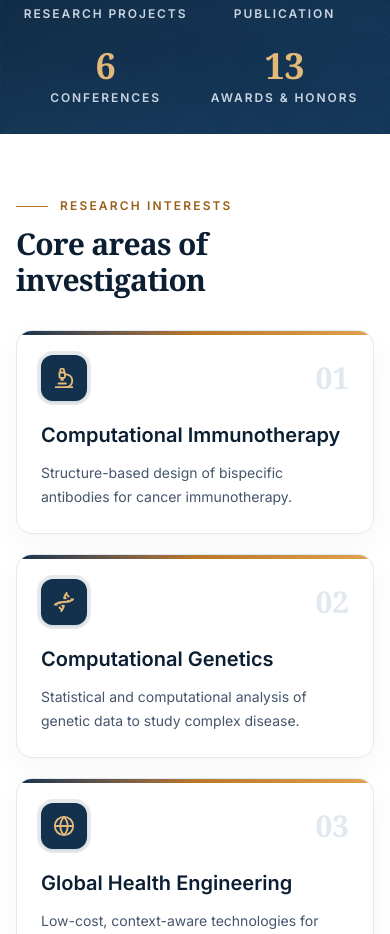
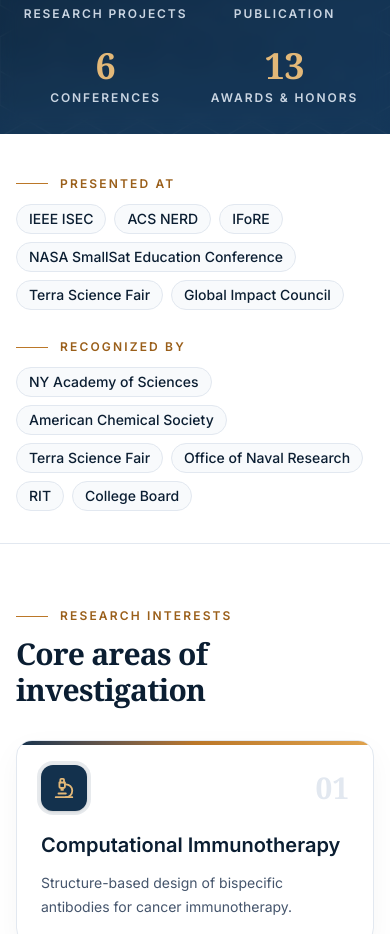
Before and after one commit to maarishkhan/Aarish-website, a Next.js app: page / in a window 390 px wide. Shown: the part 1260-2194 px from the top of the page. Built offline with nearby package versions, Linux system fonts and the light colour scheme; no server answers; the database is empty.

Commit message:
Add analytics, recognition strip, and pipeline diagram
- Vercel Web Analytics (cookie-free page views)
- Home: Presented at / Recognized by strip
- Project pages can show an ordered pipeline diagram; added for the bispecific antibody project

```diff
--- a/app/layout.tsx
+++ b/app/layout.tsx
@@ -1,6 +1,7 @@
 import './globals.css';
 import type { Metadata } from 'next';
 import { Inter, Source_Serif_4 } from 'next/font/google';
+import { Analytics } from '@vercel/analytics/next';
 import { getSiteConfig } from '@/data/site-config';
 import { Navbar } from '@/components/layout/navbar';
 import { Footer } from '@/components/layout/footer';
@@ -46,6 +47,7 @@ export default function RootLayout({ children }: { children: React.ReactNode })
           <main>{children}</main>
           <Footer />
         </div>
+        <Analytics />
       </body>
     </html>
   );
--- a/app/page.tsx
+++ b/app/page.tsx
@@ -4,7 +4,7 @@ import type { Route } from 'next';
 import { ArrowRight, Cpu, Dna, Globe, Microscope } from 'lucide-react';
 import { Helix } from '@/components/ui/helix';
 import { awards, getSiteConfig, getSocialLinks, featuredResearch, interests, publications, researchProjects } from '@/data/site-config';
-import { cvConferences } from '@/data/cv-extras';
+import { cvConferences, presentedAt, recognizedBy } from '@/data/cv-extras';
 
 const interestIcons = [Microscope, Dna, Globe, Cpu];
 
@@ -93,6 +93,24 @@ export default async function HomePage() {
               </div>
             ))}
           </dl>
+        </div>
+      </section>
+
+      <section className="border-b border-slate-200 bg-white py-8" aria-label="Where this work has been presented and recognized">
+        <div className="container-shell grid gap-5 md:grid-cols-2 md:gap-10">
+          {[
+            { label: 'Presented at', items: presentedAt },
+            { label: 'Recognized by', items: recognizedBy },
+          ].map((group) => (
+            <div key={group.label}>
+              <p className="eyebrow">{group.label}</p>
+              <ul className="mt-3 flex flex-wrap gap-x-2 gap-y-2 text-sm font-medium text-brand-dark">
+                {group.items.map((item) => (
+                  <li key={item} className="rounded-full border border-slate-200 bg-slate-50 px-3 py-1">{item}</li>
+                ))}
+              </ul>
+            </div>
+          ))}
         </div>
       </section>
 
--- a/app/research/[slug]/page.tsx
+++ b/app/research/[slug]/page.tsx
@@ -1,5 +1,6 @@
 import { notFound } from 'next/navigation';
 import { PageHeader } from '@/components/layout/page-header';
+import { Pipeline } from '@/components/research/pipeline';
 import { researchProjects } from '@/data/site-config';
 
 function Section({ title, children }: { title: string; children: string }) {
@@ -81,6 +82,7 @@ export default async function ProjectDetailPage({ params }: { params: Promise<{
         <Section title="Overview">{project.description}</Section>
         <Section title="Research question">{project.researchQuestion}</Section>
         <Section title="Motivation">{project.motivation}</Section>
+        {project.pipeline && project.pipeline.length > 0 && <Pipeline steps={project.pipeline} />}
         <Section title="Methodology">{project.methodology}</Section>
         <Section title="Outcomes">{project.results}</Section>
         <Chips title="Tools and technologies" items={project.technologies} />
--- /dev/null
+++ b/components/research/pipeline.tsx
@@ -0,0 +1,20 @@
+export function Pipeline({ steps }: { steps: { title: string; detail: string }[] }) {
+  return (
+    <section className="mt-10" aria-label="Computational pipeline">
+      <h2 className="text-lg font-semibold text-slate-900">Computational pipeline</h2>
+      <ol className="mt-5 grid gap-3 sm:grid-cols-2 lg:grid-cols-3">
+        {steps.map((step, index) => (
+          <li key={step.title} className="relative flex gap-4 rounded-2xl border border-slate-200 bg-slate-50 p-4">
+            <span className="grid h-9 w-9 shrink-0 place-items-center rounded-full bg-brand font-[family-name:var(--font-display)] text-sm font-bold text-accent-light" aria-hidden="true">
+              {index + 1}
+            </span>
+            <div>
+              <p className="text-sm font-semibold text-brand-dark">{step.title}</p>
+              <p className="mt-1 text-sm leading-5 text-slate-600">{step.detail}</p>
+            </div>
+          </li>
+        ))}
+      </ol>
+    </section>
+  );
+}
--- a/data/cv-extras.ts
+++ b/data/cv-extras.ts
@@ -27,3 +27,8 @@ export const cvLeadership: { organization: string; role: string; note?: string }
   { organization: 'Shared Decision Making Committee', role: 'Class Representative (2024–Present)' },
   { organization: 'Science Olympiad (2022–Present)', role: 'Science Honors Society (2023–Present)' },
 ];
+
+/** Short names for the home-page "presented at" and "recognized by" strip (text only, no logos). */
+export const presentedAt = ['IEEE ISEC', 'ACS NERD', 'IFoRE', 'NASA SmallSat Education Conference', 'Terra Science Fair', 'Global Impact Council'];
+
+export const recognizedBy = ['NY Academy of Sciences', 'American Chemical Society', 'Terra Science Fair', 'Office of Naval Research', 'RIT', 'College Board'];
--- a/data/site-config.ts
+++ b/data/site-config.ts
@@ -169,6 +169,8 @@ export type ResearchProject = {
   featured: boolean;
   images: string[];
   imageCaptions?: string[];
+  /** Ordered steps shown as a diagram on the project page. */
+  pipeline?: { title: string; detail: string }[];
   githubUrl?: string;
   paperUrl?: string;
   doi?: string;
@@ -201,6 +203,14 @@ const defaultResearchProjects: ResearchProject[] = [
     featured: true,
     images: ['/uploads/poster-with-coauthor.jpg'],
     imageCaptions: ['Presenting the poster at the ACS Northeast Regional Discussion (NERD) 2025'],
+    pipeline: [
+      { title: 'Protein selection', detail: '10 antibodies and 2 receptors (4-1BB, PD-L1)' },
+      { title: 'Structure modeling', detail: 'AlphaFold' },
+      { title: 'Binding-site identification', detail: 'Locate where each antibody engages its receptor' },
+      { title: 'Molecular docking', detail: 'HDock' },
+      { title: 'Interaction analysis', detail: 'PLIP and Prodigy' },
+      { title: 'Molecular dynamics', detail: 'GROMACS simulation of stability' },
+    ],
     paperUrl: 'https://ieeexplore.ieee.org/document/11147433',
     githubUrl: '',
     doi: '10.1109/ISEC64801.2025.11147433',
@@ -287,6 +297,7 @@ export const databaseResearchProjects: ResearchProject[] = await readDatabaseCol
     featured: asBoolean(row.featured, false),
     images: asStringArray(row.images),
     imageCaptions: asStringArray(row.image_captions),
+    pipeline: Array.isArray(row.pipeline) ? (row.pipeline as { title: string; detail: string }[]) : undefined,
     githubUrl: asString(row.github_url ?? row.githubUrl, ''),
     paperUrl: asString(row.paper_url ?? row.paperUrl, ''),
     doi: asString(row.doi, ''),
--- a/package.json
+++ b/package.json
@@ -20,6 +20,7 @@
   "type": "module",
   "dependencies": {
     "@supabase/supabase-js": "^2.116.0",
+    "@vercel/analytics": "^2.0.1",
     "lucide-react": "^1.47.0",
     "next": "^16.3.5",
     "react": "^19.3.0",
```
Also changed, not shown: 1 other file (tests, documents, lock files or other folders).
